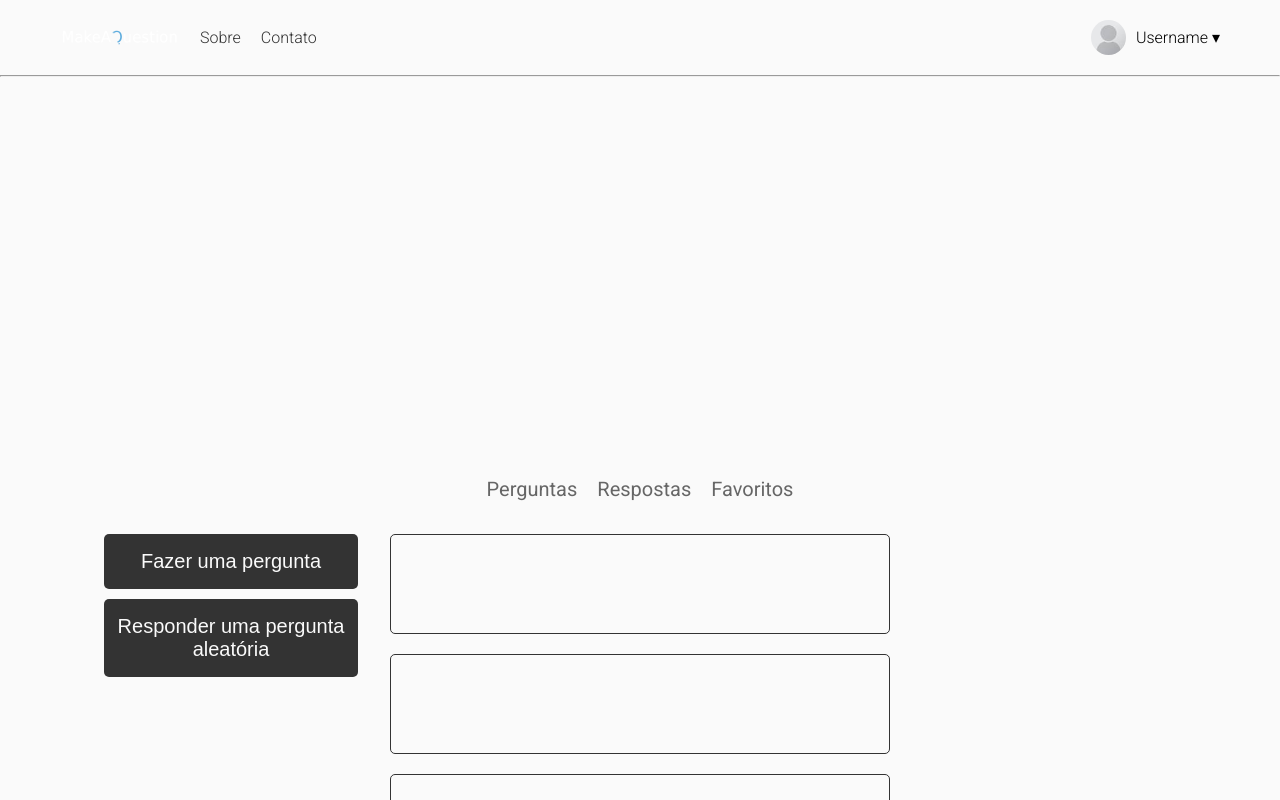
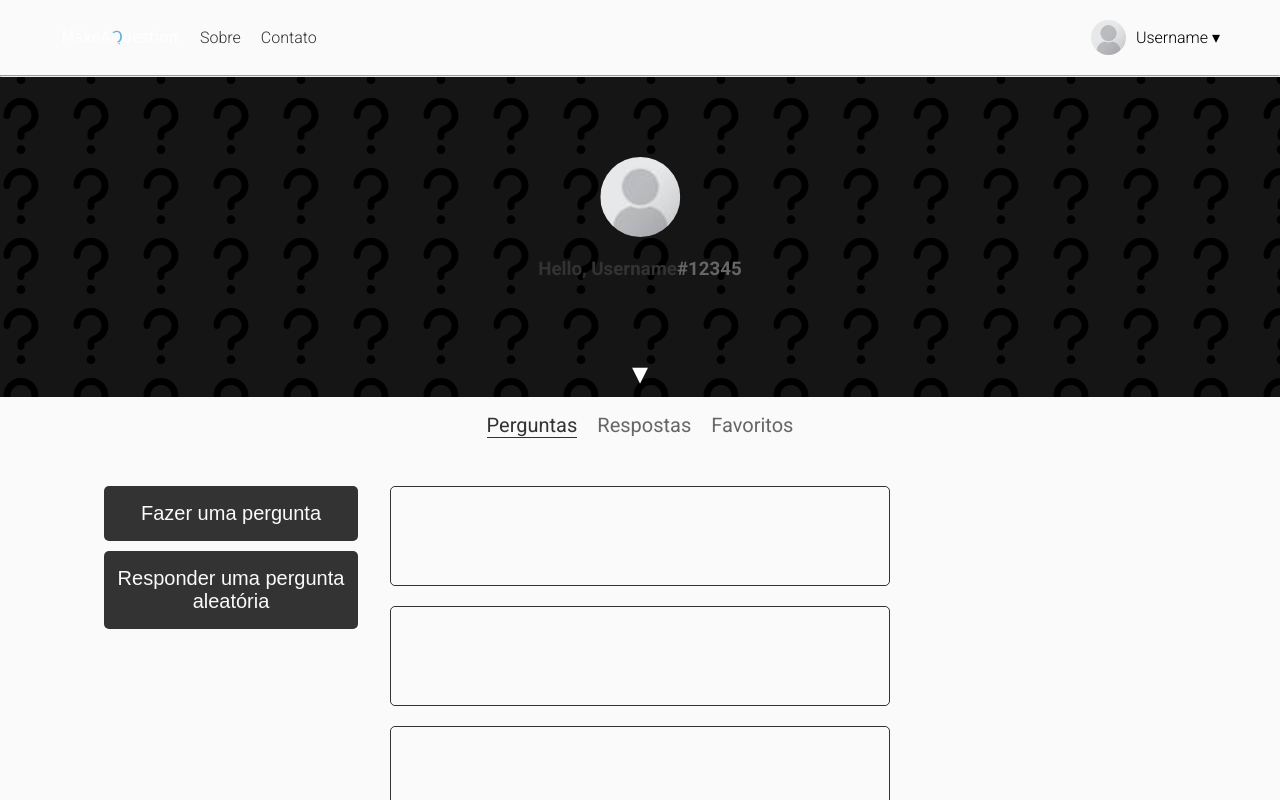
Before and after one commit to coffee-and-code-enterprise/make-a-question, a React (Vite) app: page /profile in a window 1280 px wide. Shown: the top 800 px of the page. Built offline with nearby package versions, Linux system fonts and the light colour scheme.

Commit message:
criei a tela de profile

```diff
--- a/src/App.jsx
+++ b/src/App.jsx
@@ -29,7 +29,7 @@ function App() {
         <Route path="/" element={<Introduction />} />
         <Route path="/answers" element={<Answers />} />
         <Route path="/sign-up" element={<SignUp />} />
-        <Route path="/profile" element={<Profile />} />
+        <Route path="/profile/*" element={<Profile />} />
         <Route path="/report-bugs" element={<ReportBugs />} />
         <Route path="/home/*" element={<Home />} />
         <Route path="/about" element={<About />} />
--- a/src/pages/Home.module.css
+++ b/src/pages/Home.module.css
@@ -74,11 +74,11 @@
 }
 
 .buttons button {
-  font-size: 1.25rem;
+  font-size: 1rem;
   user-select: none;
   background-color: var(--text);
   color: var(--bg);
-  width: 80%;
+  width: 83%;
   padding: 1rem 0.5rem;
   border: none;
   border-radius: 5px;
@@ -87,5 +87,5 @@
 }
 
 .buttons button:hover {
-  width: 83%;
+  width: 85%;
 }
--- a/src/pages/Profile.jsx
+++ b/src/pages/Profile.jsx
@@ -16,30 +16,39 @@ function Profile() {
   const location = useLocation();
 
   return (
-    <main className={styles.homeContainer}>
+    <main className={styles.profileContainer}>
       <section className={styles.userSection}>
+        <div className={styles.userContainer}>
+          <img src="/imgs/icon_user.jpg" alt="user icon" />
+          <h3>
+            Hello, Username<span>#12345</span>
+          </h3>
+        </div>
+        <a className={styles.downArrow} href="#questions">
+          ▾
+        </a>
       </section>
       <section className={styles.sectionSelection}>
         <a
-          onClick={() => navigate("/home")}
-          className={location.pathname === "/home" && styles.selected}
+          onClick={() => navigate("/profile")}
+          className={location.pathname === "/profile" && styles.selected}
         >
           Perguntas
         </a>
         <a
-          onClick={() => navigate("/home/foryou")}
-          className={location.pathname === "/home/foryou" && styles.selected}
+          onClick={() => navigate("/profile/answers")}
+          className={location.pathname === "/profile/answers" && styles.selected}
         >
           Respostas
         </a>
         <a
-          onClick={() => navigate("/home/recentcomments")}
-          className={location.pathname === "/home/recentcomments" && styles.selected}
+          onClick={() => navigate("/profile/favs")}
+          className={location.pathname === "/profile/favs" && styles.selected}
         >
           Favoritos
         </a>
       </section>
-      <section className={styles.questions}>
+      <section id="questions" className={styles.questions}>
         <div className={styles.buttons}>
           <Link to={"#"}>
             <button>Fazer uma pergunta</button>
@@ -62,7 +71,7 @@ function Profile() {
               }
             />
             <Route
-							path="foryou"
+              path="answers"
               element={
                 <div className={styles.quComponents}>
                   <div className={styles.exComponent} />
@@ -73,7 +82,7 @@ function Profile() {
               }
             />
             <Route
-							path="recentcomments"
+              path="favs"
               element={
                 <div className={styles.quComponents}>
                   <div className={styles.exComponent} />
--- a/src/pages/Profile.module.css
+++ b/src/pages/Profile.module.css
@@ -1,13 +1,81 @@
+.profileContainer div, section {
+  user-select: none;
+}
+
 .userSection {
   display: flex;
   position: relative;
   width: 100%;
-  height: 50vh;
+  height: 40vh;
+
+  background-color: #151515;
+  background-image: url('/imgs/question.svg');
+  background-size: 70px;
+  animation: movingQuestion 7s linear infinite;
+
+  .downArrow {
+    position: absolute;
+    bottom: 10px;
+    left: 50%;
+    color: white;
+    text-decoration: none;
+    animation: movingArrow 2s ease-in-out infinite;
+    font-size: 2rem;
+  }
+}
+
+@keyframes movingQuestion {
+  0% {
+    background-position: 0 0;
+  }
+  100% {
+    background-position: 70px -70px;
+  }
+}
+
+@keyframes movingArrow {
+  0% {
+    transform: translateX(-50%) translateY(0);
+  }
+  50% {
+    transform: translateX(-50%) translateY(-5px);
+  }
+  100% {
+    transform: translateX(-50%) translateY(0);
+  }
+}
+
+.userContainer {
+  position: absolute;
+  width: fit-content;
+  height: fit-content;
+  top: 10vh;
+  left: 50%;
+  transform: translateX(-50%);
+  z-index: 1;
+
+  display: flex;
+  flex-direction: column;
+  align-items: center;
+  gap: 20px;
+
+  img {
+    border-radius: 50%;
+    height: 5rem;
+  }
+  span {
+    color: #666;
+  }
+}
+
+* {
+  box-sizing: border-box;
 }
 
 .sectionSelection {
   display: flex;
   gap: 20px;
+  padding: 1rem 0;
   a {
     font-size: 1.25rem;
     text-decoration: none;
```
Also changed, not shown: public/imgs/question.svg (added). Lines whose indentation alone changed are shown as unchanged.
